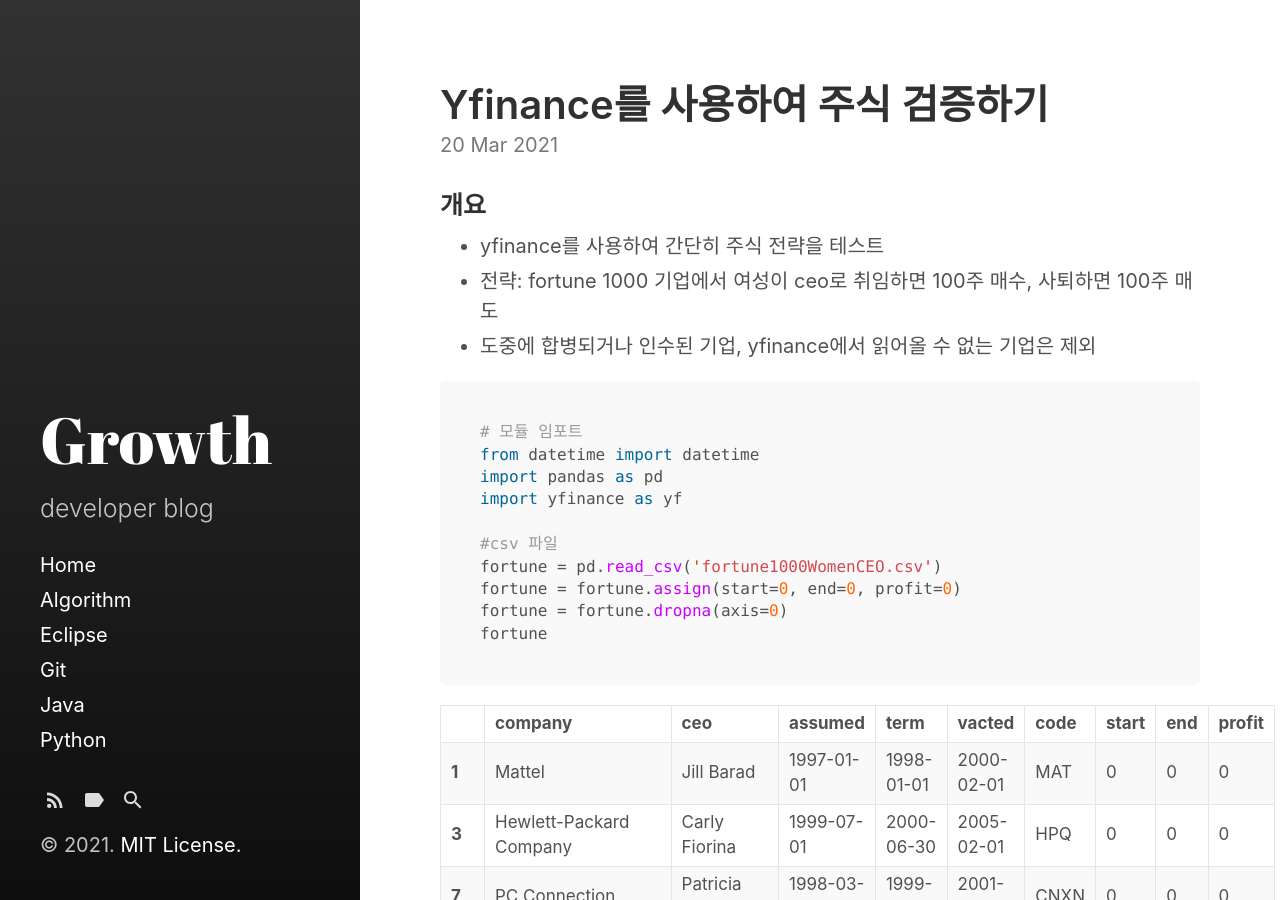
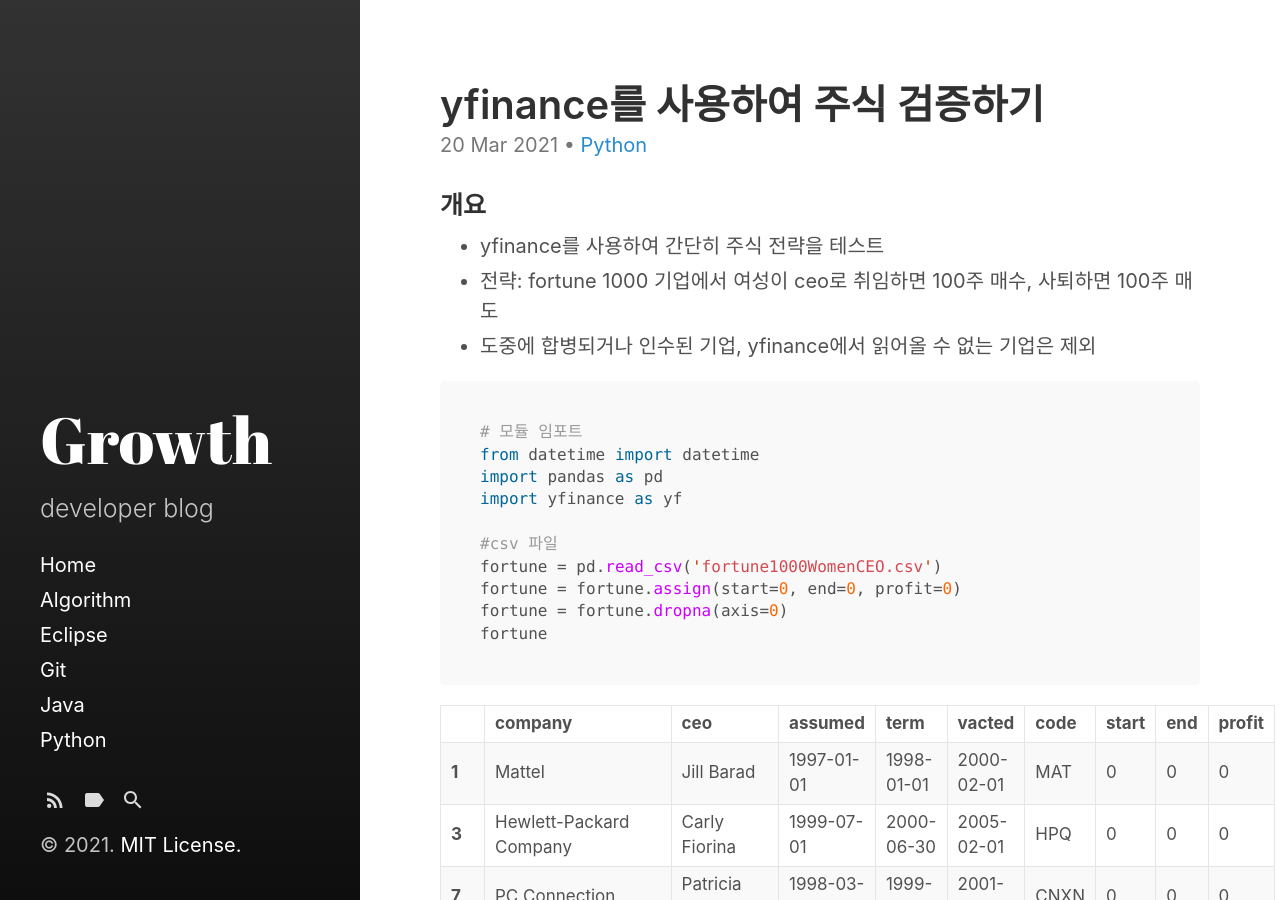
Before and after one commit to sangeun-jo/sangeun-jo.github.io, a Jekyll site: the page built from _posts/2021-03-20-yfinance를 사용하여 주식 검증하기.md, in a window 1280 px wide and 900 px high. Built offline with Jekyll 4.4.1, drawn with Linux system fonts in a browser that asks for light colours; our own code applies the rules of GitHub Pages for plain Markdown files; part of the change alters nothing that is shown; some of the changed text lies outside the part shown.

Commit message:
Update 2021-03-20-yfinance를 사용하여 주식 검증하기.md

```diff
--- a/_posts/2021-03-20-yfinance를 사용하여 주식 검증하기.md
+++ b/_posts/2021-03-20-yfinance를 사용하여 주식 검증하기.md
@@ -1,3 +1,12 @@
+---
+layout: post
+title: yfinance를 사용하여 주식 검증하기
+categories: Python
+tags:
+  - yfinance
+  - stock data
+  - pandas
+---
 
 ### 개요
 
```
